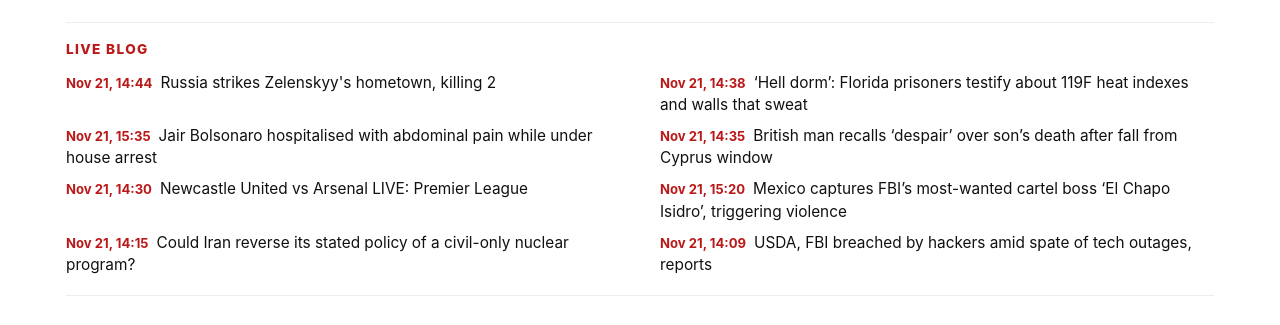
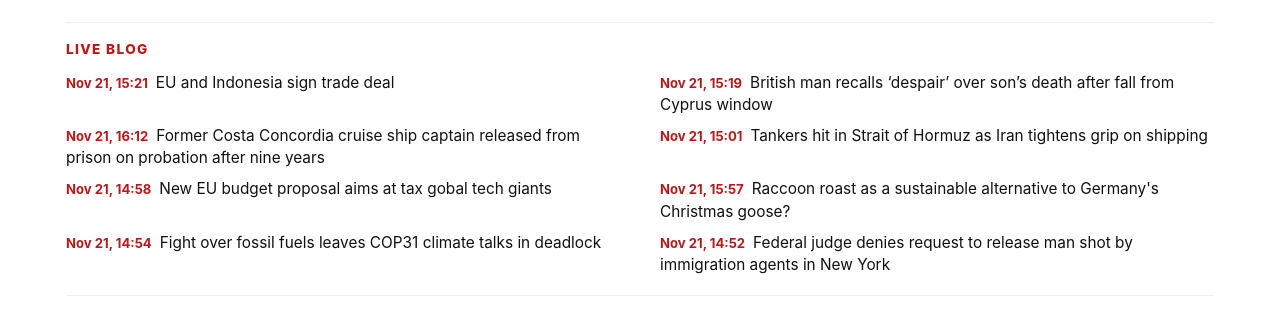
Before and after one commit to pintuguptaji/western-world-news, a plain HTML site: page index.html in a window 1280 px wide. Shown: the part 1405-1730 px from the top of the page. Drawn offline with Linux system fonts and the light colour scheme.

Commit message:
Auto-publish: 0 new stories, 2026-11-21

```diff
--- a/assets/js/content.js
+++ b/assets/js/content.js
@@ -880,43 +880,43 @@ window.WWN_DEFAULT_CONTENT = {
   ],
   "justIn": [
     {
-      "time": "Nov 21, 14:44",
-      "text": "Russia strikes Zelenskyy's hometown, killing 2",
+      "time": "Nov 21, 15:21",
+      "text": "EU and Indonesia sign trade deal",
       "link": "live.html"
     },
     {
-      "time": "Nov 21, 14:38",
-      "text": "‘Hell dorm’: Florida prisoners testify about 119F heat indexes and walls that sweat",
-      "link": "live.html"
-    },
-    {
-      "time": "Nov 21, 15:35",
-      "text": "Jair Bolsonaro hospitalised with abdominal pain while under house arrest",
-      "link": "live.html"
-    },
-    {
-      "time": "Nov 21, 14:35",
+      "time": "Nov 21, 15:19",
       "text": "British man recalls ‘despair’ over son’s death after fall from Cyprus window",
       "link": "live.html"
     },
     {
-      "time": "Nov 21, 14:30",
-      "text": "Newcastle United vs Arsenal LIVE: Premier League",
+      "time": "Nov 21, 16:12",
+      "text": "Former Costa Concordia cruise ship captain released from prison on probation after nine years",
       "link": "live.html"
     },
     {
-      "time": "Nov 21, 15:20",
-      "text": "Mexico captures FBI’s most-wanted cartel boss ‘El Chapo Isidro’, triggering violence",
+      "time": "Nov 21, 15:01",
+      "text": "Tankers hit in Strait of Hormuz as Iran tightens grip on shipping",
       "link": "live.html"
     },
     {
-      "time": "Nov 21, 14:15",
-      "text": "Could Iran reverse its stated policy of a civil-only nuclear program?",
+      "time": "Nov 21, 14:58",
+      "text": "New EU budget proposal aims at tax gobal tech giants",
       "link": "live.html"
     },
     {
-      "time": "Nov 21, 14:09",
-      "text": "USDA, FBI breached by hackers amid spate of tech outages, reports",
+      "time": "Nov 21, 15:57",
+      "text": "Raccoon roast as a sustainable alternative to Germany's Christmas goose?",
+      "link": "live.html"
+    },
+    {
+      "time": "Nov 21, 14:54",
+      "text": "Fight over fossil fuels leaves COP31 climate talks in deadlock",
+      "link": "live.html"
+    },
+    {
+      "time": "Nov 21, 14:52",
+      "text": "Federal judge denies request to release man shot by immigration agents in New York",
       "link": "live.html"
     }
   ],
--- a/index.html
+++ b/index.html
@@ -86,7 +86,7 @@
 
 <section class="liveblog-strip" aria-label="Live blog">
 <h2 class="liveblog-label">Live Blog</h2>
-<ul id="just-in-list" class="liveblog-list"><li><time>Nov 21, 14:44</time><a href="live.html">Russia strikes Zelenskyy's hometown, killing 2</a></li><li><time>Nov 21, 14:38</time><a href="live.html">‘Hell dorm’: Florida prisoners testify about 119F heat indexes and walls that sweat</a></li><li><time>Nov 21, 15:35</time><a href="live.html">Jair Bolsonaro hospitalised with abdominal pain while under house arrest</a></li><li><time>Nov 21, 14:35</time><a href="live.html">British man recalls ‘despair’ over son’s death after fall from Cyprus window</a></li><li><time>Nov 21, 14:30</time><a href="live.html">Newcastle United vs Arsenal LIVE: Premier League</a></li><li><time>Nov 21, 15:20</time><a href="live.html">Mexico captures FBI’s most-wanted cartel boss ‘El Chapo Isidro’, triggering violence</a></li><li><time>Nov 21, 14:15</time><a href="live.html">Could Iran reverse its stated policy of a civil-only nuclear program?</a></li><li><time>Nov 21, 14:09</time><a href="live.html">USDA, FBI breached by hackers amid spate of tech outages, reports</a></li></ul>
+<ul id="just-in-list" class="liveblog-list"><li><time>Nov 21, 15:21</time><a href="live.html">EU and Indonesia sign trade deal</a></li><li><time>Nov 21, 15:19</time><a href="live.html">British man recalls ‘despair’ over son’s death after fall from Cyprus window</a></li><li><time>Nov 21, 16:12</time><a href="live.html">Former Costa Concordia cruise ship captain released from prison on probation after nine years</a></li><li><time>Nov 21, 15:01</time><a href="live.html">Tankers hit in Strait of Hormuz as Iran tightens grip on shipping</a></li><li><time>Nov 21, 14:58</time><a href="live.html">New EU budget proposal aims at tax gobal tech giants</a></li><li><time>Nov 21, 15:57</time><a href="live.html">Raccoon roast as a sustainable alternative to Germany's Christmas goose?</a></li><li><time>Nov 21, 14:54</time><a href="live.html">Fight over fossil fuels leaves COP31 climate talks in deadlock</a></li><li><time>Nov 21, 14:52</time><a href="live.html">Federal judge denies request to release man shot by immigration agents in New York</a></li></ul>
 </section>
 
 <h2 class="section-head">Europe</h2><div class="card-grid four" data-section-block data-section="europe"><article class="card">
```
Also changed, not shown: data/articles.json.
